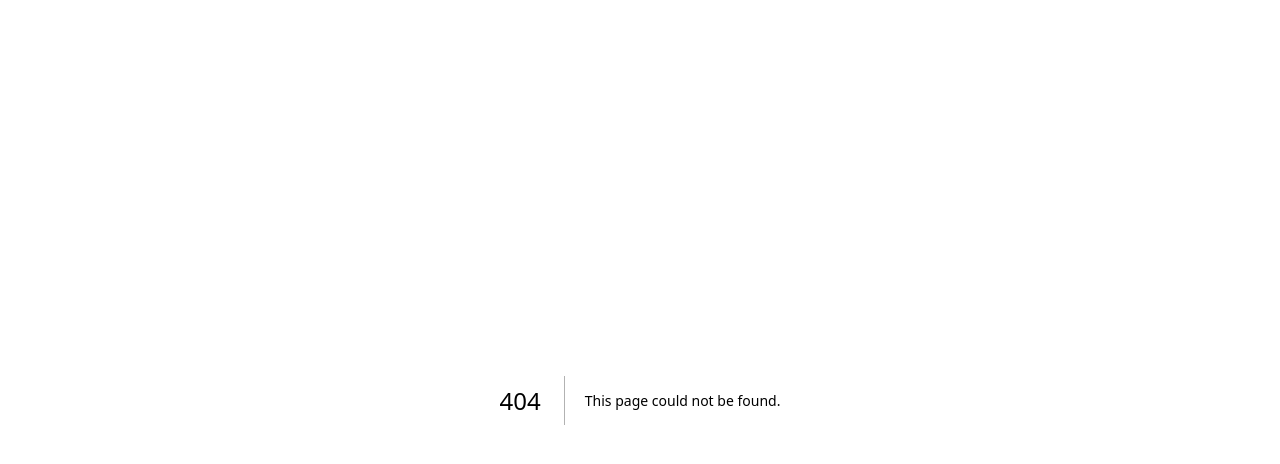
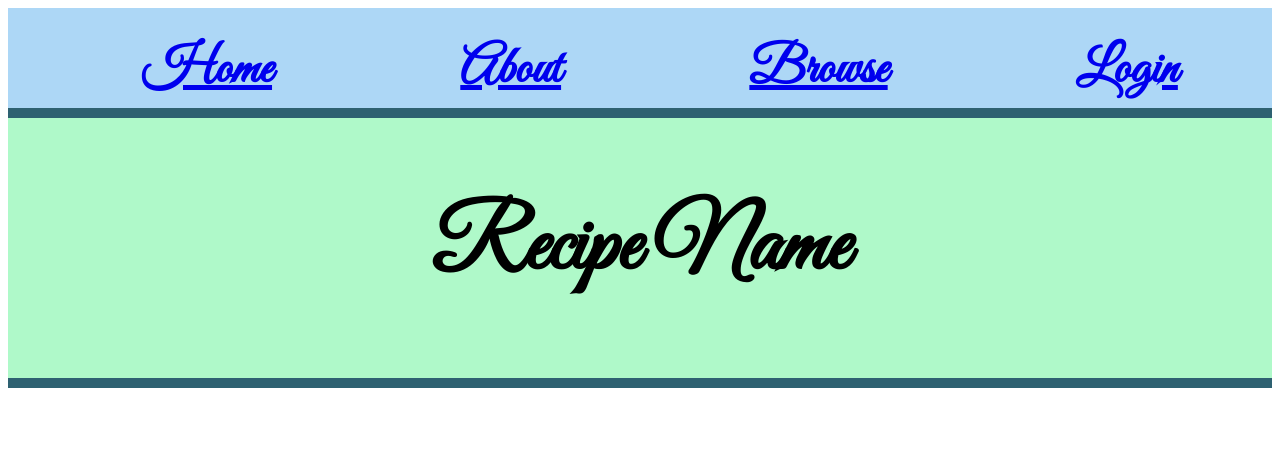
Before and after one commit to 7-O-2-H/recipe-app, a Next.js app in the folder client/: page /recipes/1 in a window 1280 px wide. Before the commit this address had no page. Shown: the top 464 px of the page. Built offline with nearby package versions, Linux system fonts and the light colour scheme.

Commit message:
clicking recipe links to recipe page

```diff
--- /dev/null
+++ b/client/src/pages/recipes/[recipeId].jsx
@@ -0,0 +1,25 @@
+
+// imports
+import { useRouter } from 'next/router';
+import NavBar from "../../components/NavBar";
+import Header from '../../components/Header';
+import Spacer from '../../components/Spacer';
+
+export default function RecipePage({ recipe }) {
+  const router = useRouter();
+
+  // If the page is not yet generated, display a loading message
+  if (router.isFallback) {
+    return <div>Loading...</div>;
+  }
+
+  // Render the recipe details
+  return (
+    <div>
+      <NavBar />
+      <Spacer />
+      <Header title="Recipe Name" />
+      <Spacer />
+    </div>
+  );
+}
```
